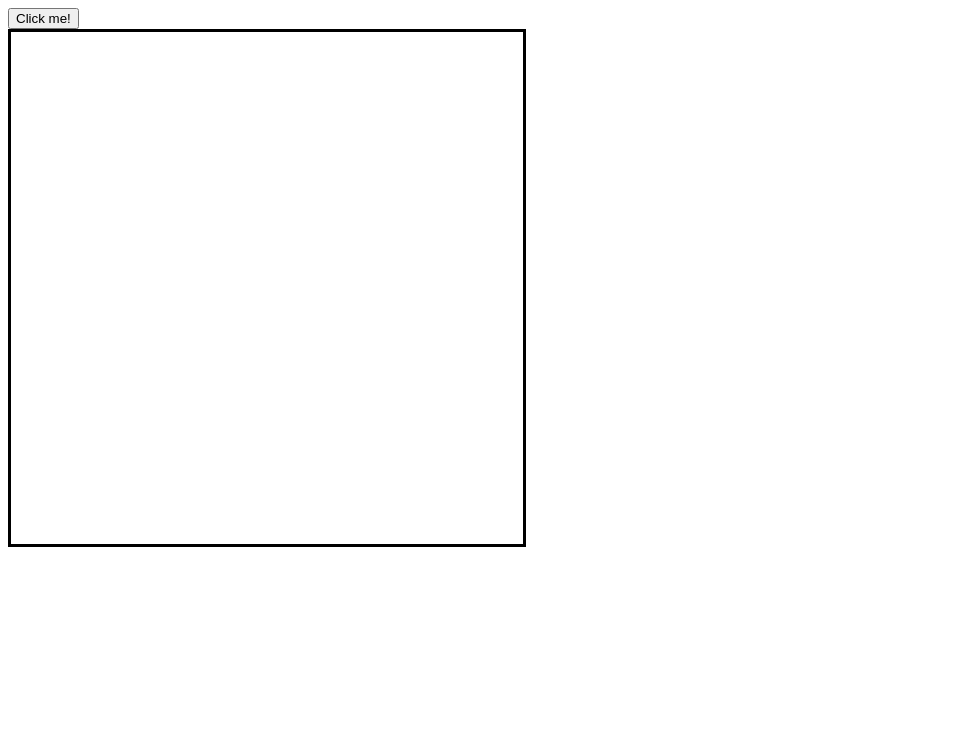
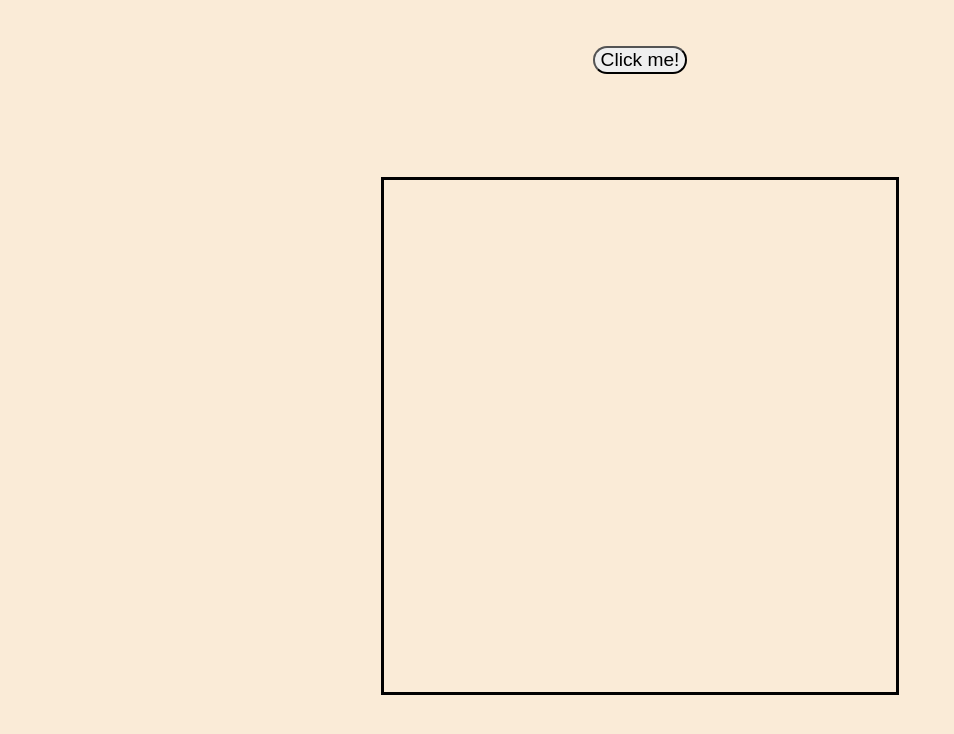
Before and after one commit to codeByMihaly/Sketchpad, a plain HTML site: page index.html in a window 1280 px wide. Shown: the whole page, without its empty margins (0-954 px from the left). Drawn offline with Linux system fonts and the light colour scheme.

Commit message:
Made some UI upgrade, updated README

```diff
--- a/index.html
+++ b/index.html
@@ -3,15 +3,17 @@
 <head>
   <meta charset="UTF-8">
   <meta name="viewport" content="width=device-width, initial-scale=1.0">
-  <title>Item Lister</title>
+  <title>Sketchpad</title>
   <link rel="stylesheet" href="style.css">
 </head>
 
 <body>
-  <button id="button"></button>
+  <button
+    id="button">
+  </button>
 
-  <div id="container">
-
+  <div
+    id="container">
   </div>
 
   <script src=script.js></script>
--- a/script.js
+++ b/script.js
@@ -1,9 +1,6 @@
 const container = document.getElementById("container");
 const button = document.getElementById("button");
 button.textContent = "Click me!";
-
-button.addEventListener("click", sketchPad);
-
 
 function sketchPad() {
     container.textContent = "";
@@ -30,7 +27,7 @@ function sketchPad() {
                     if (darkness < 10) {
                         darkness += 1;
                         content.setAttribute("data-darkness", darkness);
-                        const shade = 255 - darkness *25.5;
+                        const shade = 255 - darkness * 25.5;
                         content.style.backgroundColor = `rgb(${shade}, ${shade}, ${shade})`;
                     }
                 });
@@ -38,3 +35,4 @@ function sketchPad() {
             }
         };
 }
+button.addEventListener("click", sketchPad);
--- a/style.css
+++ b/style.css
@@ -1,3 +1,15 @@
+body {
+    text-align: center;
+    background-color: antiquewhite;
+}
+
+#button {
+    font-size: 1.2rem;
+    border-radius: 2em;
+    cursor: pointer;
+    margin: 2em;
+}
+
 #container {
     width: 512px;
     height: 512px;
@@ -5,6 +17,7 @@
     display: flex;
     flex-wrap: wrap;
     align-content: baseline;
+    margin: 4em auto;
 }
 
 .content {
```
Also changed, not shown: README.txt (added).
